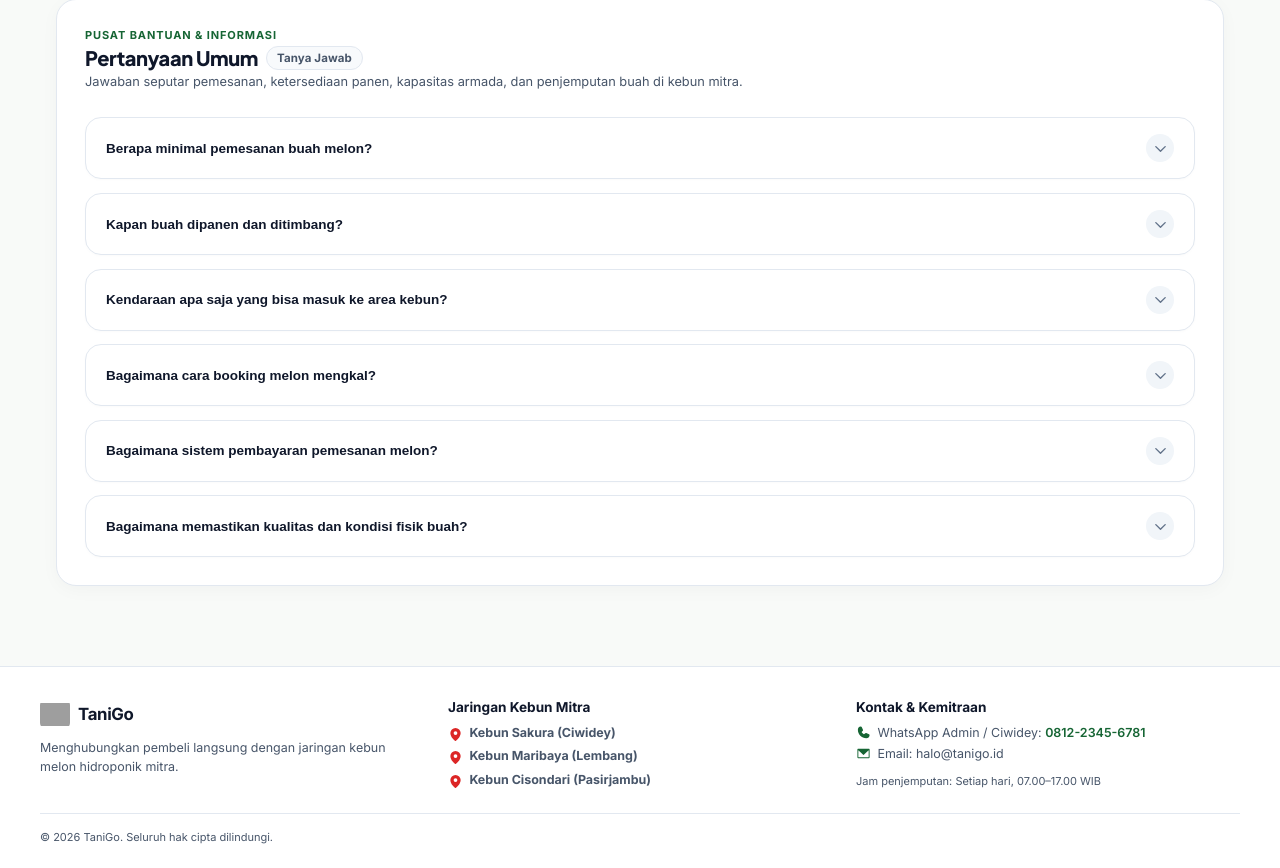
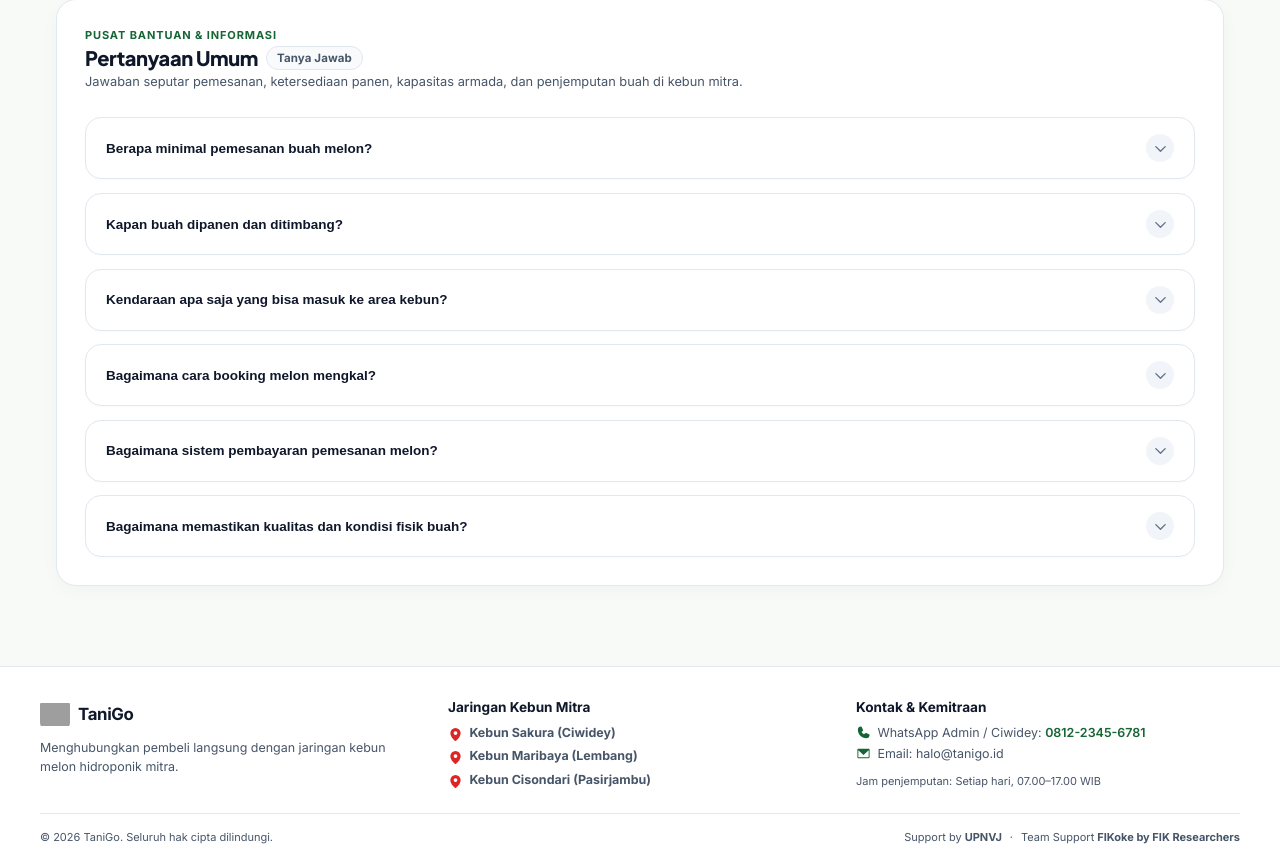
Before and after one commit to ichsanmldni/tani-go-b2b, a React (Vite) app: page / in a window 1280 px wide. Shown: the part 3711-4579 px from the top of the page. Built offline with nearby package versions, Linux system fonts and the light colour scheme; no server answers; grey boxes are pictures that could not be loaded.

Commit message:
feat: tambahkan atribusi Support by UPNVJ dan Team Support FIKoke by FIK Researchers di footer

```diff
--- a/src/components/Footer.jsx
+++ b/src/components/Footer.jsx
@@ -95,11 +95,16 @@ export default function Footer() {
         alignItems: 'center',
         justifyContent: 'space-between',
         flexWrap: 'wrap',
-        gap: '0.5rem',
+        gap: '0.65rem',
         fontSize: '11px',
         color: 'var(--text-muted)'
       }}>
         <span>&copy; {new Date().getFullYear()} TaniGo. Seluruh hak cipta dilindungi.</span>
+        <div style={{ display: 'flex', alignItems: 'center', gap: '0.5rem', flexWrap: 'wrap' }}>
+          <span>Support by <strong>UPNVJ</strong></span>
+          <span>&middot;</span>
+          <span>Team Support <strong>FIKoke by FIK Researchers</strong></span>
+        </div>
       </div>
     </footer>
   );
```
